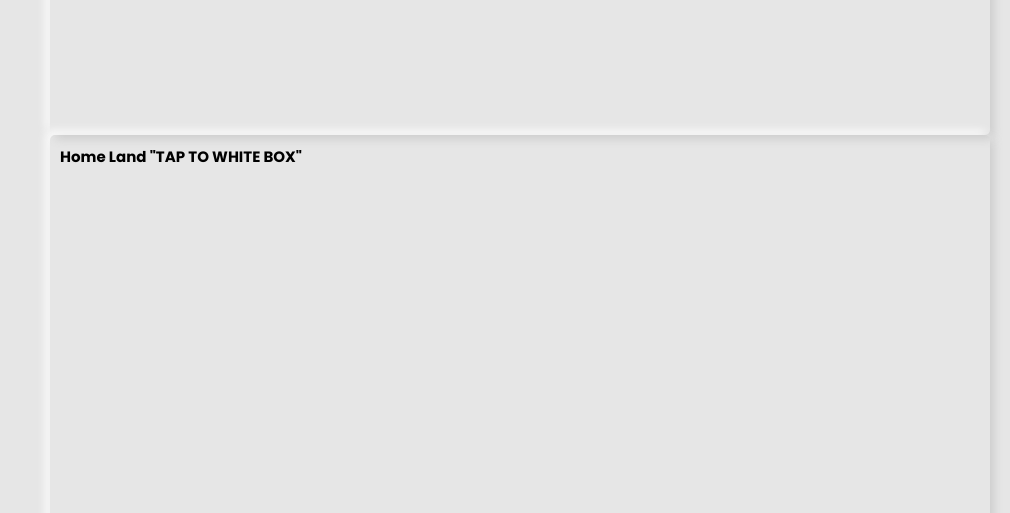
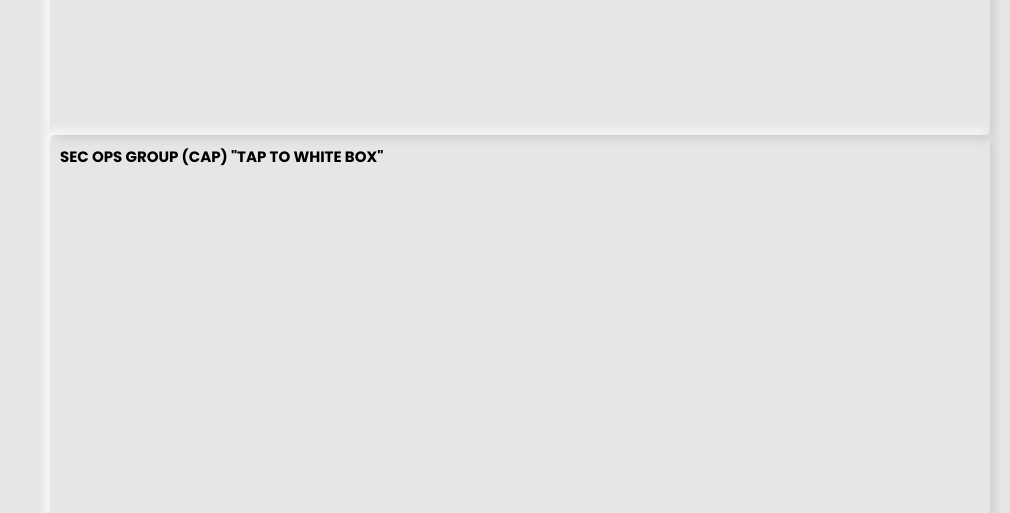
Before and after one commit to VedikShrimali/portfolio-master-minors, a plain HTML site: page index.html in a window 1280 px wide. Shown: the part 3180-3693 px from the top of the page, without its empty margins (270-1280 px from the left). Drawn offline with Linux system fonts and the light colour scheme.

Commit message:
Update index.html

```diff
--- a/index.html
+++ b/index.html
@@ -202,6 +202,21 @@
 
 
     </div>
+    <div class="box-container">
+
+        <div class="box">
+            <h1> SEC OPS GROUP (CAP)
+            "TAP TO WHITE BOX" </h1>
+           <div class="content">
+                <img src="image/img-16.jpg" alt="">
+
+            </div>
+        </div>
+
+
+
+
+    </div>
         <div class="box-container">
 
             <div class="box">
```
